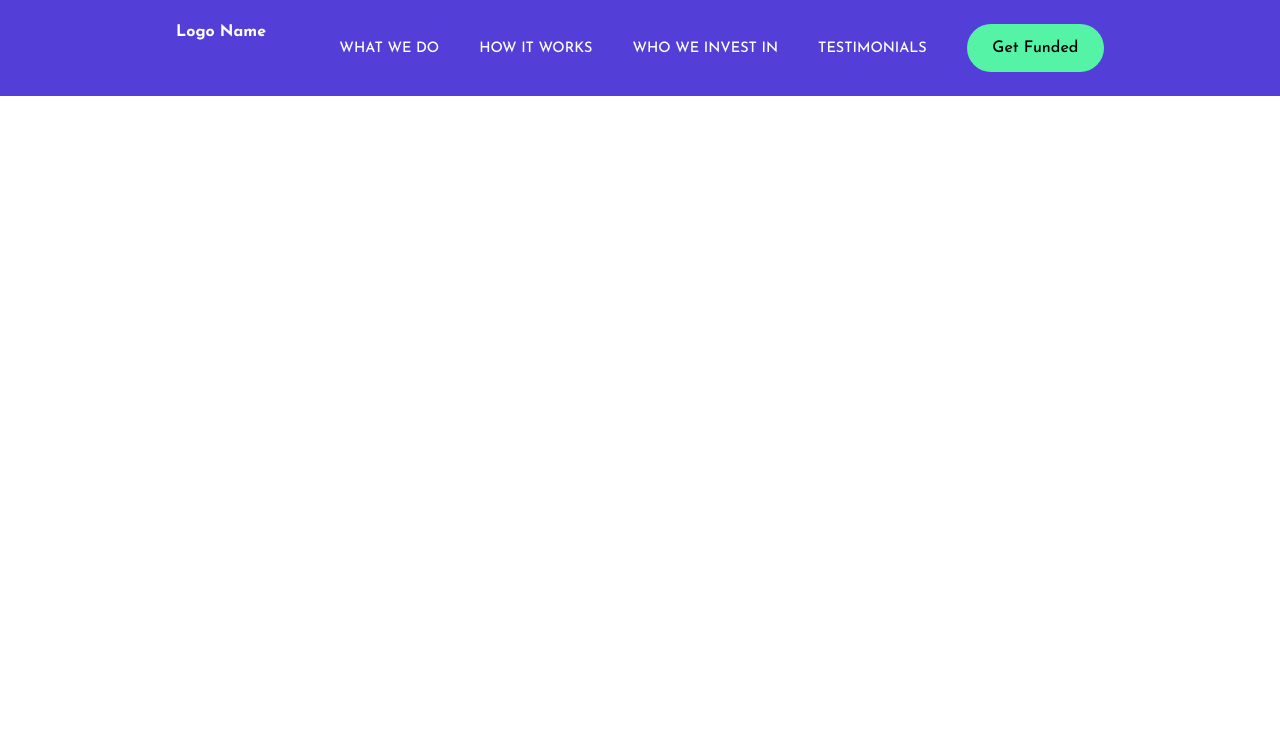
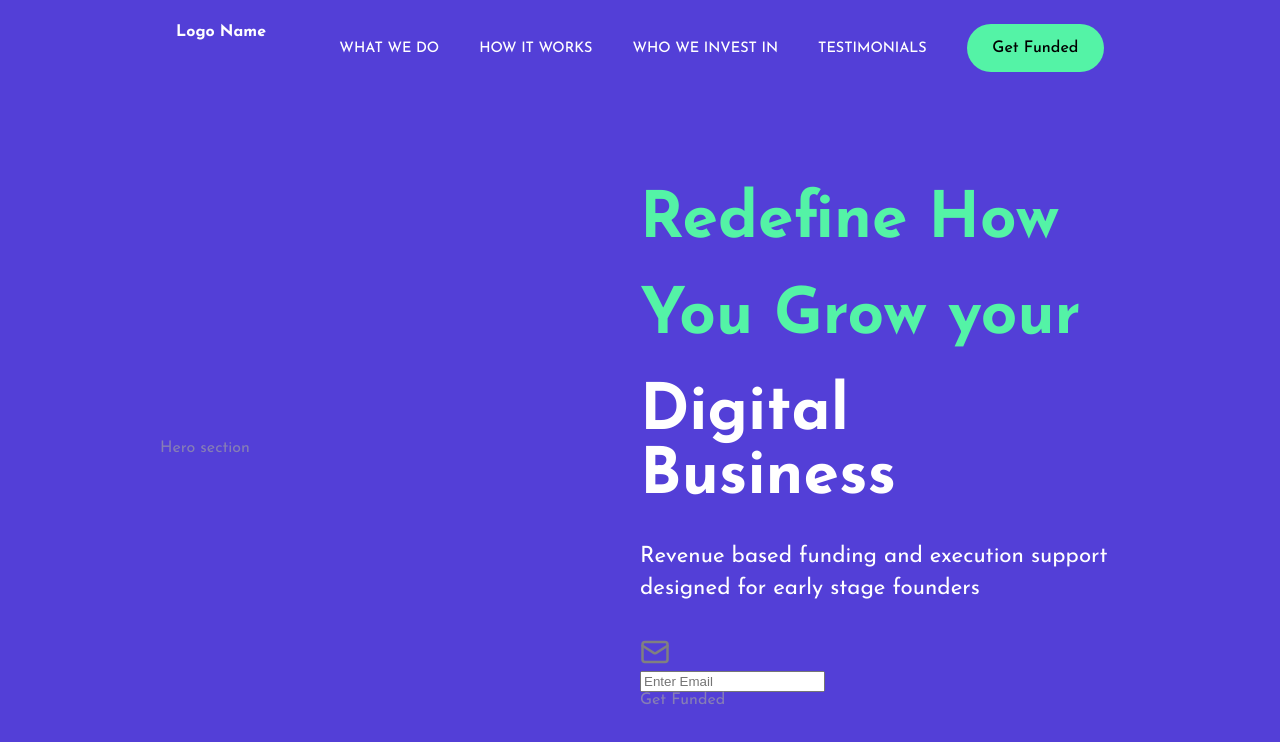
Before and after one commit to Meshclan1/digital-business-app, a Next.js app: page / in a window 1280 px wide. Shown: the top 742 px of the page. Built offline with nearby package versions, Linux system fonts and the light colour scheme.

Commit message:
implementing react icons

```diff
--- a/app/page.js
+++ b/app/page.js
@@ -1,10 +1,12 @@
 import Navbar from "@/src/components/Navbar/Navbar";
+import Hero from "@/src/components/Hero/Hero";
 import "./page.css";
 
 export default function Home() {
   return (
     <div className="app">
       <Navbar />
+      <Hero />
     </div>
   );
 }
--- /dev/null
+++ b/src/components/EmailBox/EmailBox.jsx
@@ -0,0 +1,17 @@
+import React from "react";
+import "./EmailBox.css";
+import { LuMail } from "react-icons/lu";
+
+const EmailBox = () => {
+  return (
+    <div className="emailBox">
+      <div>
+        <LuMail size={30} color="grey" />
+      </div>
+      <input type="email" placeholder="Enter Email" />
+      <div className="getFunded">Get Funded</div>
+    </div>
+  );
+};
+
+export default EmailBox;
--- /dev/null
+++ b/src/components/Hero/Hero.css
@@ -0,0 +1,47 @@
+.h-wrapper {
+  background-color: var(--primary-color);
+  height: 120vh;
+  overflow: hidden;
+}
+
+.h-wrapper .container {
+  padding-top: 8rem;
+}
+
+.h-container {
+  display: flex;
+  height: 80vh;
+  align-items: center;
+  justify-content: space-around;
+  position: relative;
+}
+
+.h-left {
+  flex: 1.25;
+}
+
+.h-right {
+  flex: 1.25;
+  display: flex;
+  flex-direction: column;
+  gap: 2rem;
+}
+
+.h-title {
+  display: flex;
+  flex-direction: column;
+  gap: 2rem;
+  color: var(--third-color);
+  font-size: 4rem;
+  font-weight: bold;
+}
+
+.h-title > :nth-child(3) {
+  color: white;
+}
+
+.h-description {
+  color: white;
+  font-size: 1.4rem;
+  line-height: 2rem;
+}
--- /dev/null
+++ b/src/components/Hero/Hero.jsx
@@ -0,0 +1,32 @@
+import "./Hero.css";
+import React from "react";
+import EmailBox from "../EmailBox/EmailBox";
+
+const Hero = () => {
+  return (
+    <div className="h-wrapper">
+      <div className="container">
+        <div className="h-container">
+          <div className="h-left">Hero section</div>
+
+          <div className="h-right">
+            <div className="h-title">
+              <span>Redefine How</span>
+              <span>You Grow your</span>
+              <span>Digital Business</span>
+            </div>
+
+            <div className="h-description">
+              Revenue based funding and execution support designed for early
+              stage founders
+            </div>
+
+            <EmailBox />
+          </div>
+        </div>
+      </div>
+    </div>
+  );
+};
+
+export default Hero;
```
Also changed, not shown: src/components/EmailBox/EmailBox.css (added).
